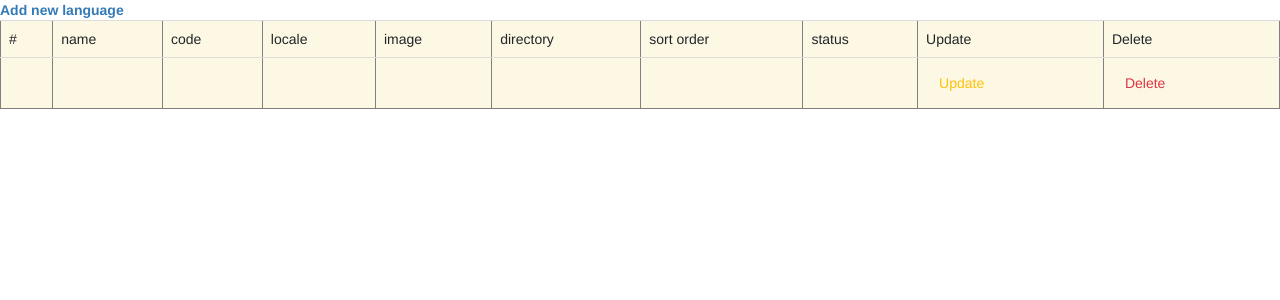
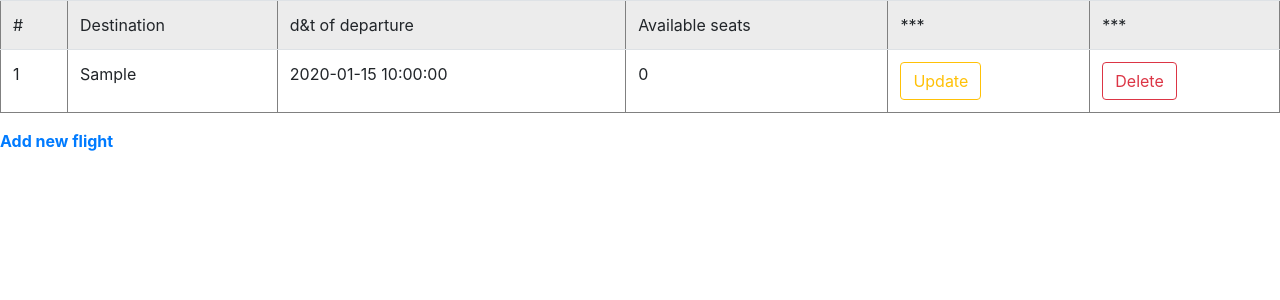
Before and after one commit to Galaxy740/project-02, a PHP site: page /read.php in a window 1280 px wide. Shown: the top 300 px of the page. Run offline with PHP 8.4, Linux system fonts and the light colour scheme; the visitor is signed in with stand-in values (Sample User, id 1); tables that the repository leaves empty hold one stand-in row (values such as "Sample post"); data that the repository does not hold is empty.

Commit message:
last update

```diff
--- a/index-.php
+++ b/index-.php
@@ -14,6 +14,7 @@
 
 <?php
 session_start();
+$title = 'Read';
 include "includes/header.php";
 ?>
 <html>
@@ -41,8 +42,8 @@ if (!empty($_POST['username'])&& !empty('password')){
       while ($row = mysqli_fetch_assoc($result)){
       $_SESSION['role'] = $row['user_type'];
    }
-      // header('Location: read.php');
-      echo 'success';
+      header('Location: read.php');
+      // echo 'success';
       // echo "<a href='read.php'>Read DB</a>";
    } else {
       echo mysqli_error($conn);
--- a/read.php
+++ b/read.php
@@ -2,42 +2,25 @@
 
 session_start();
 include "includes/header.php";
+$title = 'Read';
+
+$q_read = "SELECT `date_departure` dd,destination_point dp, `flights_id`, (seats-prurchases_seats) AS Available FROM `flight` f JOIN plane p ON p.planes_id=f.planes_id JOIN destination";
+$result = mysqli_query($conn, $q_read);
 
 
-$q_read = "SELECT `flights_id`, (seats-prurchases_seats) AS Available FROM `flight` f JOIN plane p ON p.planes_id=f.planes_id";
-$result = mysqli_query($conn, $q_read);
-// if(mysqli_num_rows($result) > 0){
-// 	while($row = mysqli_fetch_assoc($result)){
-// 		echo "<pre>";
-// 		var_dump($row);
-// 		echo "</pre>";
-// 	}
-// }
+
+	if(mysqli_num_rows($result) > 0){
 ?>
-<!DOCTYPE html>
-<html lang="en">
-<head>
-	<meta charset="UTF-8">
-	<title>lang</title>
-	<link rel="stylesheet" href="https://maxcdn.bootstrapcdn.com/bootstrap/3.3.7/css/bootstrap.min.css" integrity="sha384-BVYiiSIFeK1dGmJRAkycuHAHRg32OmUcww7on3RYdg4Va+PmSTsz/K68vbdEjh4u" crossorigin="anonymous">
-</head>
-<body>
-	<?php
-	if(mysqli_num_rows($result) > 0){
-		?>
-		<a class="alert-link" href="create.php">Add new language</a>
 	<table border=1 class="table table-hover">
 		<tr class="warning">
 			<td>#</td>
-			<td>name</td>
-			<td>code</td>
-			<td>locale</td>
-			<td>image</td>
-			<td>directory</td>
-			<td>sort order</td>
-			<td>status</td>
-			<td>Update</td>
-			<td>Delete</td>
+			<td>Destination</td>
+			<td>d&t of departure</td>
+			<td>Available seats</td>
+		<?php	if (($_SESSION['role']=='admin')) { ?>
+			<td>***</td>
+			<td>***</td>
+		<?php } ?>
 		</tr>
 
 		<?php
@@ -45,35 +28,23 @@ $result = mysqli_query($conn, $q_read);
 		?>
 		<tr class="warning">
 		<td>
-			<?= $row['language_id']?>
+			<?= $row['flights_id']?>
 		</td>
 		<td>
-			<?= $row['name']?>
+			<?= $row['dp']?>
 		</td>
 		<td>
-			<?= $row['code'] ?>
+			<?= $row['dd']?>
 		</td>
 		<td>
-			<?= $row['locale'] ?>
-		</td>
-		<td>
-			<?= $row['image'] ?>
-		</td>
-		<td>
-			<?= $row['directory'] ?>
-		</td>
-		<td>
-			<?= $row['sort_order'] ?>
-		</td>
-		<td>
-			<?= $row['status'] ?>
-		</td>
-		<td>
-			<a class="btn btn-outline-warning" href="update.php?id=<?=$row['language_id']?>">Update</a>
+			<?= $row['Available']?>
 		</td>
 		<?php if (($_SESSION['role']=='admin')) { ?>
 		<td>
-			<a class="btn btn-outline-danger" href="delete.php?id=<?=$row['language_id']?>">Delete</a>
+			<a class="btn btn-outline-warning" href="update.php?id=<?=$row['flight_id']?>">Update</a>
+		</td>
+		<td>
+			<a class="btn btn-outline-danger" href="delete.php?id=<?=$row['flight_id']?>">Delete</a>
 		</td>
 	<?php } ?>
 		</tr>
@@ -83,7 +54,12 @@ $result = mysqli_query($conn, $q_read);
 	</table>
 	<?php
 	}
-	?>
 
-</body>
-</html>
+	if (($_SESSION['role']=='admin')) { ?>
+		<a class="alert-link" href="create.php">Add new flight</a>
+	<?php
+	}
+
+
+include 'includes/footer.php';
+?>
```
